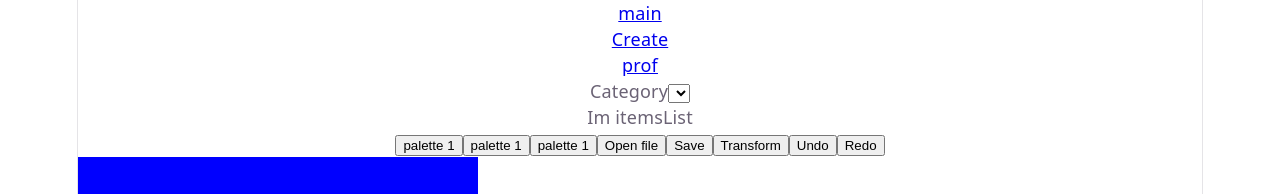
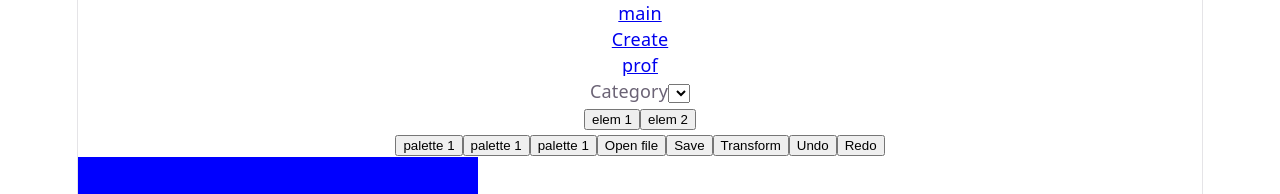
Before and after one commit to Rairura666/housebuilder, a React (Vite) app: page /create in a window 1280 px wide. Shown: the top 194 px of the page. Built offline with nearby package versions, Linux system fonts and the light colour scheme.

Commit message:
Elements can be added on canvas and can be selected.

```diff
--- a/src/components/ItemsPanel.jsx
+++ b/src/components/CreateItemsPanel.jsx
@@ -1,4 +1,4 @@
-export const ItemsPanel = () => {
+export const CreateItemsPanel = ({addElementOnCanvas}) => {
     return (
         <>
             <div className="categoryOfItemPanel">
@@ -10,7 +10,8 @@ export const ItemsPanel = () => {
             </div>
 
             <div className="itemsList">
-            Im itemsList
+            <button onClick={()=>addElementOnCanvas("elem1")}>elem 1</button>
+            <button onClick={()=>addElementOnCanvas("elem2")}>elem 2</button>
 
             </div>
         </>
--- a/src/components/CreatePage.jsx
+++ b/src/components/CreatePage.jsx
@@ -1,17 +1,33 @@
-import { ItemsPanel } from "./ItemsPanel"
+import { useState } from "react"
+import { CreateItemsPanel } from "./CreateItemsPanel"
 import { CreateControlPanel } from "./CreateControlPanel"
 import { CreatePalettePanel } from "./CreatePalettePanel"
+import { DrawingCanvas } from "./DrawingCanvas"
+import { useContext } from "react"
 
 export const CreatePage = () => {
+
+    const [canvasElements, setCanvasElements] = useState([])
+
+    const addElementOnCanvas = (category) => {
+        setCanvasElements(prev => [...prev, {
+            id: crypto.randomUUID(),
+            category,
+            x: 0,
+            y: 0
+        }])
+    }
+
+
     return(
         <>
         <div  className = "menuBarsContainer">
-        <ItemsPanel/>
+        <CreateItemsPanel addElementOnCanvas={addElementOnCanvas} />
         <CreatePalettePanel/>
         <CreateControlPanel/>
         </div>
 
-        <div style={{width:"400px", height:"100px", backgroundColor:"blue"}} className="canvas"></div>
+        <DrawingCanvas canvasElements={canvasElements}/>
         </>
     )
 }
--- /dev/null
+++ b/src/components/DrawingCanvas.jsx
@@ -0,0 +1,28 @@
+import { useState } from "react"
+
+export const DrawingCanvas = ({canvasElements}) => {
+
+    const [selectedItem, setSelectedItem] = useState()
+
+    return(
+        <>
+           <div
+           style={{width:"400px", height:"100px", color:"red", backgroundColor:"blue"}}
+           className="canvas"
+           onClick={()=>setSelectedItem(null)}>
+
+           { canvasElements.map(elem => (
+            <button
+            key={elem.id}
+            onClick={
+                (e)=>{e.stopPropagation()
+                setSelectedItem(elem.id)}}
+            style={{color: selectedItem == elem.id ? "green" : "red"}}>
+                {elem.category}
+            </button>
+           )) }
+
+           </div>
+        </>
+    )
+}
```
